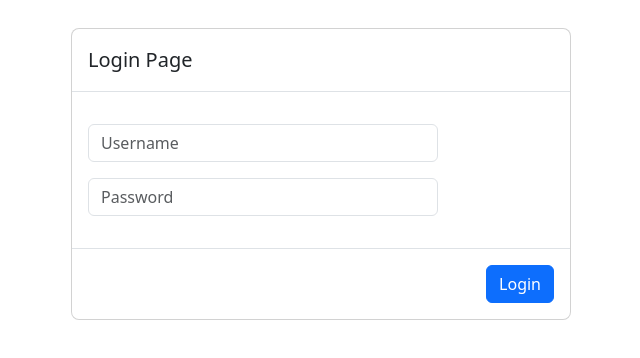
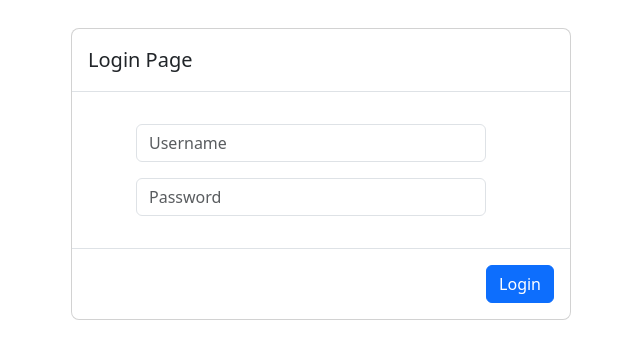
Before and after one commit to LuisWork/react-4-users-app, a React (Vite) app: page / in a window 1280 px wide. Shown: the top 358 px of the page, without its empty margins (319-959 px from the left). Built offline with nearby package versions, Linux system fonts and the light colour scheme.

Commit message:
Implementando el Hook useAuth

```diff
--- a/src/UsersApp.jsx
+++ b/src/UsersApp.jsx
@@ -1,46 +1,16 @@
-import { useReducer } from "react"
 import { LoginPage } from "./auth/pages/LoginPage"
 import { UsersPage } from "./pages/UsersPage"
-import { loginReducer } from "./auth/reducers/loginReducer"
-import Swal from "sweetalert2"
 import NavBar from "./components/layout/NavBar"
-
-const initialLogin = JSON.parse(sessionStorage.getItem('login')) || {
-    isAuth: false,
-    user: undefined
-}
+import { useAuth } from "./auth/hooks/useAuth"
 
 export const UsersApp = () => {
 
-    const [login, dispach] = useReducer(loginReducer, initialLogin)
-
-    const handlerLogin = ({ username, password }) => {
-        if (username === 'admin' && password === '12345') {
-            const user = { username: 'admin' }
-            dispach({
-                type: 'login',
-                payload: user
-            })
-            sessionStorage.setItem('login', JSON.stringify({
-                isAuth: true,
-                user
-            }))
-        } else {
-            Swal.fire('Login error', 'Username or Password invalid', 'error')
-        }
-    }
-
-    const handlerLogout = () => {
-        dispach({
-            type: 'logout'
-        })
-        sessionStorage.removeItem('login')
-    }
+    const { login, handlerLogin, handlerLogout } = useAuth()
 
     return (
         <>
-            {(login.isAuth)
-                ? (<><NavBar login={login} handlerLogout={handlerLogout}/> <UsersPage /></>)
+            {login.isAuth
+                ? (<><NavBar login={login} handlerLogout={handlerLogout} /> <UsersPage /></>)
                 : <LoginPage handlerLogin={handlerLogin} />}
         </>
     )
--- /dev/null
+++ b/src/auth/hooks/useAuth.js
@@ -0,0 +1,43 @@
+import { useReducer } from "react"
+import { loginReducer } from "../reducers/loginReducer"
+import Swal from "sweetalert2"
+
+const initialLogin = JSON.parse(sessionStorage.getItem('login')) || {
+    isAuth: false,
+    user: undefined
+}
+
+export const useAuth = () => {
+
+    const [login, dispatch] = useReducer(loginReducer, initialLogin)
+
+    const handlerLogin = ({ username, password }) => {
+        if (username === 'admin' && password === '12345') {
+            const user = { username: 'admin' }
+            dispatch({
+                type: 'login',
+                payload: user
+            })
+            sessionStorage.setItem('login', JSON.stringify({
+                isAuth: true,
+                user
+            }))
+        } else {
+            Swal.fire('Login error', 'Username or Password invalid', 'error')
+        }
+    }
+
+    const handlerLogout = () => {
+        dispatch({
+            type: 'logout'
+        })
+        sessionStorage.removeItem('login')
+    }
+
+    return {
+        login,
+        handlerLogin,
+        handlerLogout
+    }
+
+}
--- a/src/auth/pages/LoginPage.jsx
+++ b/src/auth/pages/LoginPage.jsx
@@ -37,8 +37,8 @@ export const LoginPage = ({ handlerLogin }) => {
                     </div>
                     <form onSubmit={onSubmit}>
                         <div className="modal-body">
-                            <input type="text" className="form-control my-3 w-75" placeholder='Username' name='username' autoComplete='off' value={username} onChange={onInputChange} />
-                            <input type="password" className="form-control my-3 w-75" placeholder='Password' name='password' autoComplete='off' value={password} onChange={onInputChange} />
+                            <input type="text" className="form-control my-3 w-75 mx-5" placeholder='Username' name='username' autoComplete='off' value={username} onChange={onInputChange} />
+                            <input type="password" className="form-control my-3 w-75 mx-5" placeholder='Password' name='password' autoComplete='off' value={password} onChange={onInputChange} />
                         </div>
                         <div className="modal-footer">
                             <button type="submit" className="btn btn-primary">Login</button>
```
